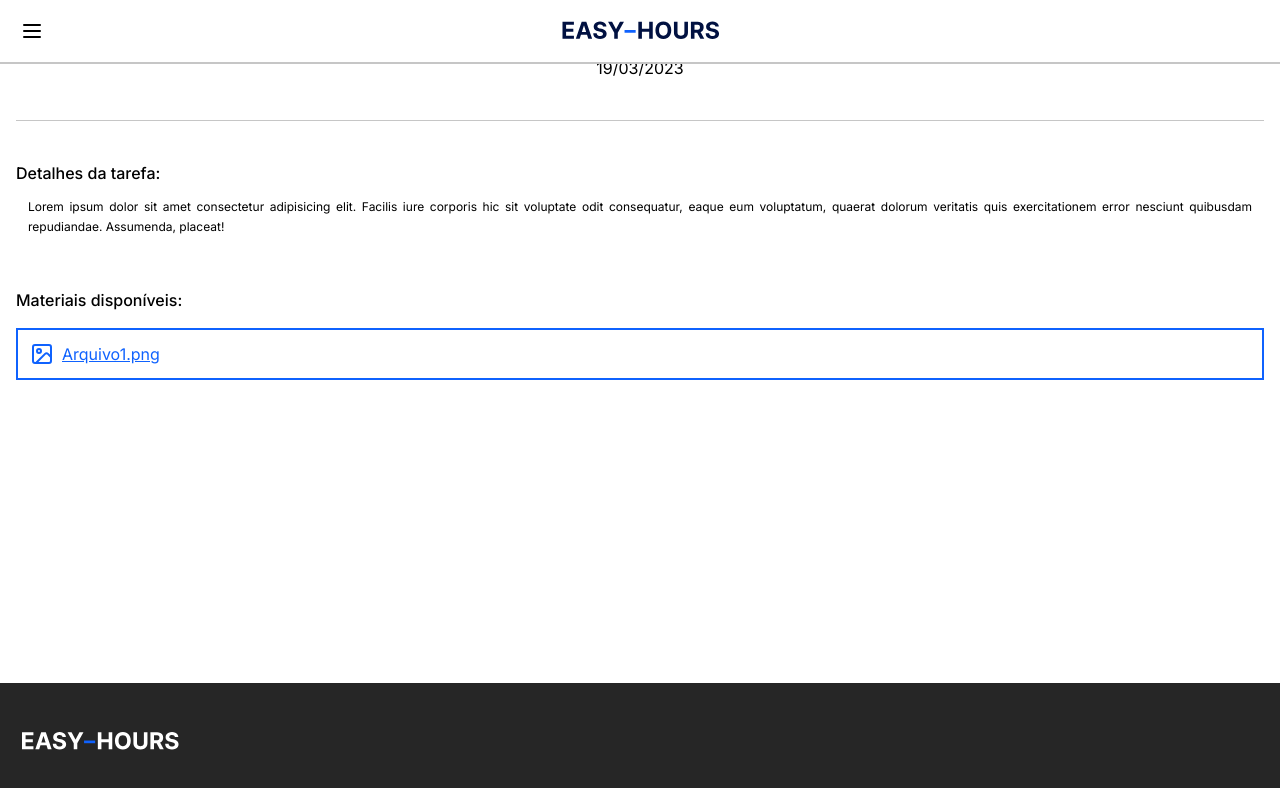
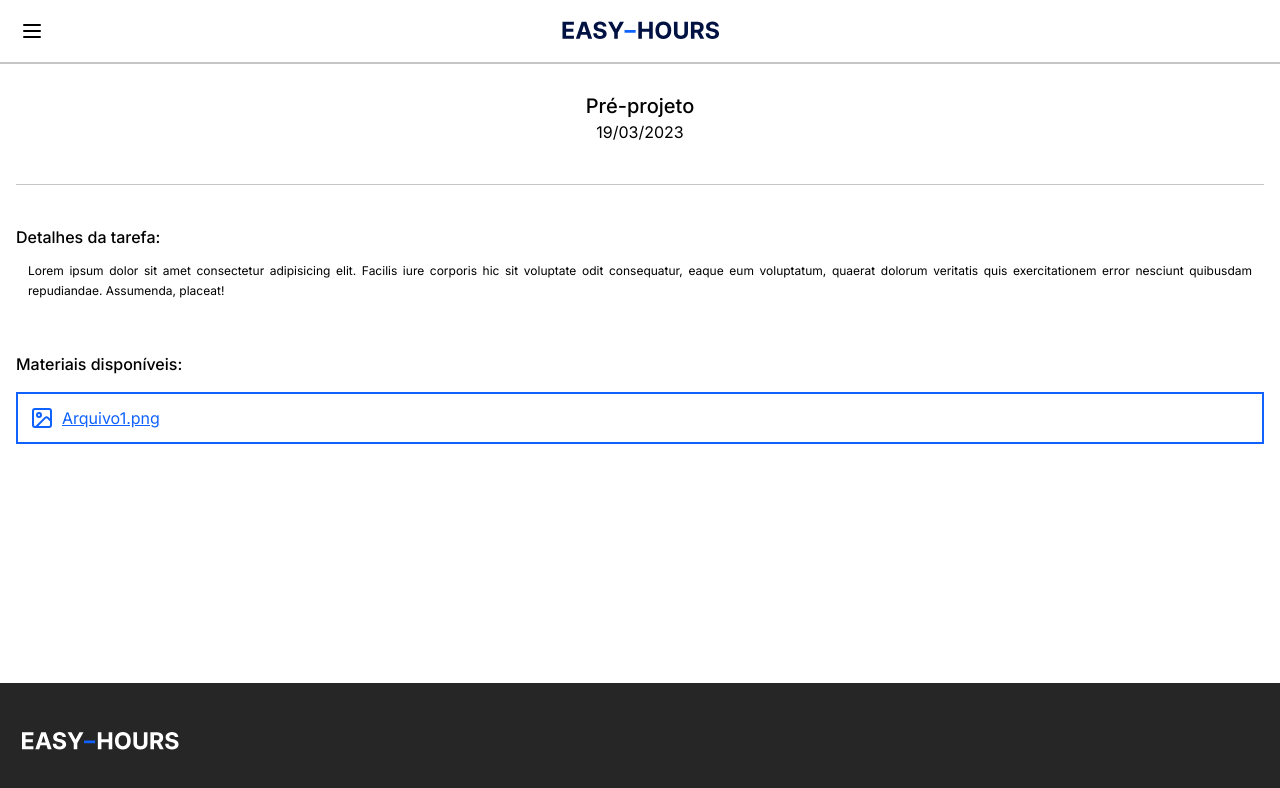
Before and after one commit to gabrielMendes21/tcc-etecZL, a Next.js app in the folder front/: page /pre-projeto in a window 1280 px wide. Shown: the top 788 px of the page. Built offline with nearby package versions, Linux system fonts and the light colour scheme.

Commit message:
fixed layout space

```diff
--- a/front/src/app/(authenticated)/pre-projeto/page.jsx
+++ b/front/src/app/(authenticated)/pre-projeto/page.jsx
@@ -6,7 +6,7 @@ export default function Task() {
     <main>
       <Delay>
         {/* Task info */}
-        <div className="px-4 space-y-10">
+        <div className="px-4 space-y-10 my-16">
           <div className="pt-7">
             <h1 className="text-center font-medium text-xl">Pré-projeto</h1>
             <span className="block text-center">19/03/2023</span>
```
